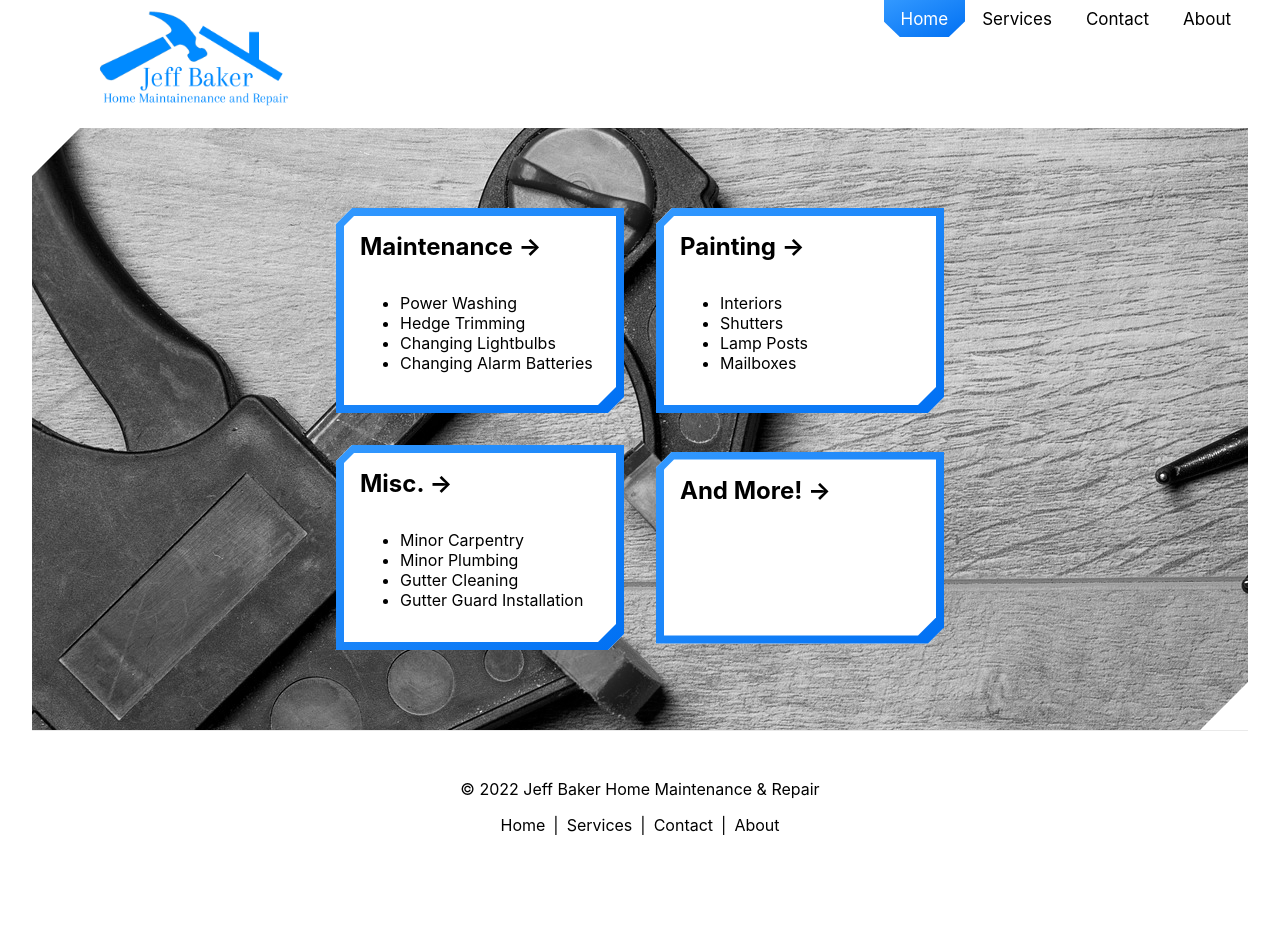
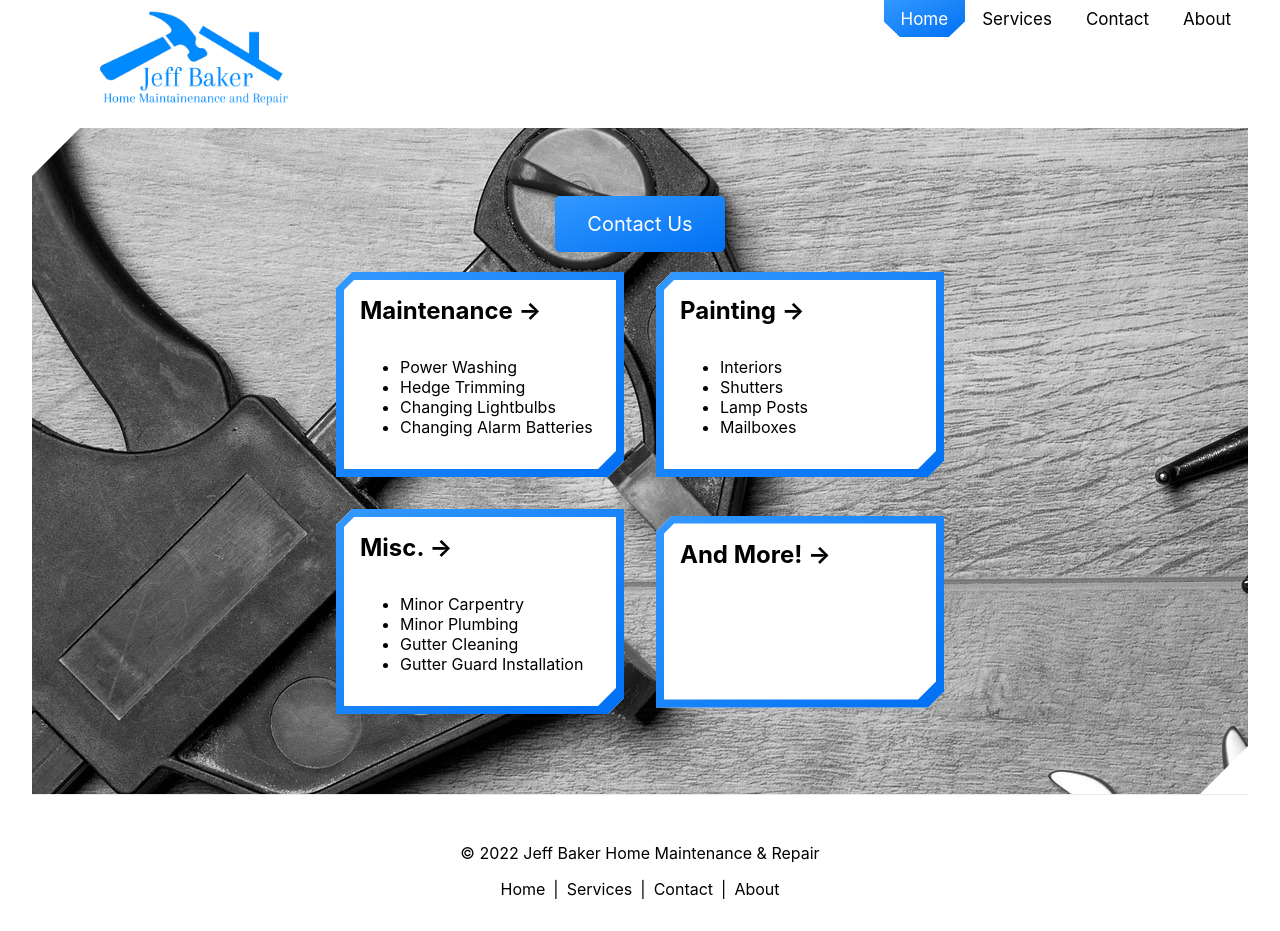
Before and after one commit to baker339/jeffhomerepair, a Next.js app: page / in a window 1280 px wide. Before the commit the page ends 867 px from the top, so only its background shows below. Built offline with nearby package versions, Linux system fonts and the light colour scheme.

Commit message:
added contact buttons to home

```diff
--- a/pages/index.tsx
+++ b/pages/index.tsx
@@ -12,8 +12,18 @@ const Home: NextPage = () => {
       <NavBar currentTab="Home" />
       <main className={styles.main}>
         {/* <Link href="/contact">
-          <a className={styles.description}>Contact Us</a>
+          <a className={styles.card}>Contact Us</a>
         </Link> */}
+        <span className={styles.maininside} itemProp="telephone">
+          <div className={styles.contactbuttonmobile}>
+            <a href="tel:207-649-8010">Give Us a Call</a>
+          </div>
+          <div className={styles.contactbutton}>
+            <Link href="/contact">
+              <a>Contact Us</a>
+            </Link>
+          </div>
+        </span>
         <div className={styles.grid}>
           <Link href="/services">
             <a className={styles.card}>
--- a/styles/Home.module.css
+++ b/styles/Home.module.css
@@ -49,6 +49,7 @@
   justify-content: center;
   align-items: center;
   flex-direction: column;
+  text-align: center;
 }
 
 .footer a {
@@ -341,7 +342,8 @@
 .contactform input[type="button"],
 .contactform input[type="submit"],
 .contactform input[type="reset"],
-.contactbutton {
+.contactbutton,
+.contactbuttonmobile {
   background: linear-gradient(to bottom right, #3399ff, #0070f3);
   border: none;
   color: white;
@@ -349,4 +351,25 @@
   text-decoration: none;
   margin: 4px 2px;
   cursor: pointer;
+  border-radius: 5px;
 }
+
+.contactbutton {
+  display: block;
+  font-size: 20px;
+}
+
+.contactbuttonmobile {
+  display: none;
+  margin-top: -15%;
+}
+
+@media screen and (max-width: 700px) {
+  .contactbutton {
+    display: none;
+  }
+
+  .contactbuttonmobile {
+    display: block;
+  }
+}
```
